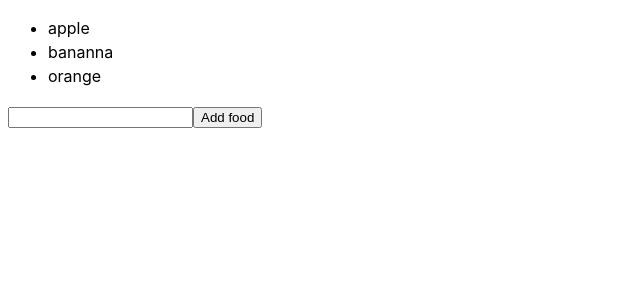
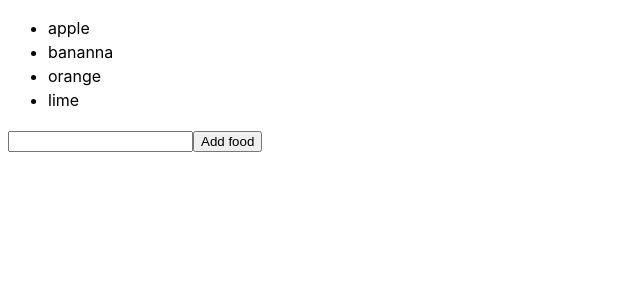
Before and after one commit to rakeshcooper/React_practice, a React (Vite) app: page / in a window 1280 px wide. Shown: the top 300 px of the page, without its empty margins (0-640 px from the left). Built offline with nearby package versions, Linux system fonts and the light colour scheme.

Commit message:
new update

```diff
--- a/src/assets/Updatearray.jsx
+++ b/src/assets/Updatearray.jsx
@@ -1,6 +1,6 @@
 import { useState } from "react"
 function Updatearray(){
-    const [foods, setFoods] = useState(["apple","bananna","orange"])
+    const [foods, setFoods] = useState(["apple","bananna","orange","lime"])
 
 
     function removeFood(food){
```
